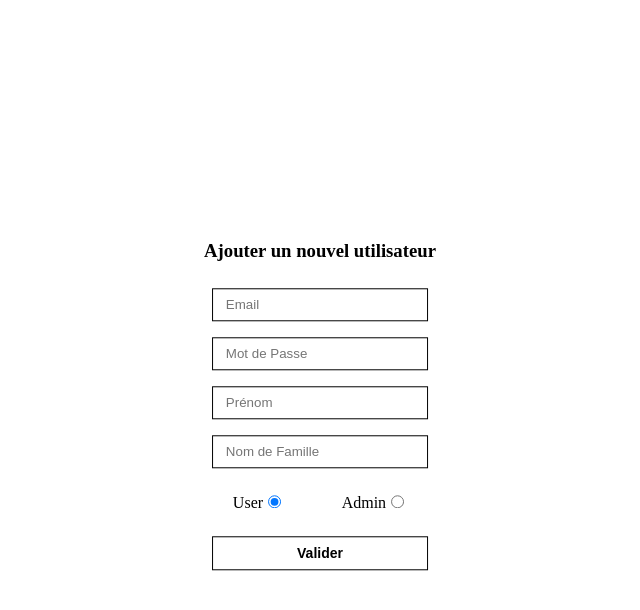
After one commit to Thibault-Camuset/simplon_blog, a PHP site: page /ajout-user.php in a window 1280 px wide. The commit adds this page. Shown: the top 610 px of the page, without its empty margins (320-960 px from the left). Run offline with PHP 8.4, Linux system fonts and the light colour scheme.

Commit message:
register user + debut login

```diff
--- /dev/null
+++ b/CSS/style.css
@@ -0,0 +1,143 @@
+
+/* Page d'accueil */
+
+#content-home {
+    position: absolute;
+    top: 50%;
+    left: 50%;
+    transform: translate(-50%, -50%);
+}
+
+#goto-login-form {
+    border: 1px black solid;
+    text-decoration:none;
+    padding:2vh 1vw;
+    color:black;
+    font-weight:bold;
+    font-size:16px;
+}
+
+#goto-login-form:hover {
+    background-color:black;
+    color:white;
+}
+
+/* Page de Login */
+
+#login-form {
+    position: absolute;
+    top: 50%;
+    left: 50%;
+    transform: translate(-50%, -50%);
+    display:flex;
+    flex-direction:column;
+}
+
+#user-register-submit {
+    border: 1px black solid;
+    padding:2vh 1vw;
+    background-color:white;
+    cursor:pointer;
+    font-weight:bold;
+    font-size:14px;
+}
+
+#user-register-submit:hover {
+    background-color:black;
+    color:white;
+}
+
+#goto-add-user {
+    border: 1px black solid;
+    text-decoration:none;
+    padding:2vh 1vw;
+    color:black;
+    font-weight:bold;
+    font-size:16px;
+}
+
+#goto-add-user:hover {
+    background-color:black;
+    color:white;
+}
+
+#input-username, #input-password {
+    margin:1vmin;
+    border:1px solid black;
+    padding:1vh 1vw;
+}
+
+#input-username:focus::placeholder, #input-password:focus::placeholder {
+    color:transparent;
+}
+
+#login-flex-row {
+    display:flex;
+    flex-direction:row;
+    justify-content:space-between;
+    margin-top:2vh;
+}
+
+#connect-title {
+    margin:auto;
+    margin-bottom:2vh;
+}
+
+
+
+
+/* Page Register */
+
+#add-user-form {
+    position: absolute;
+    top: 50%;
+    left: 50%;
+    transform: translate(-50%, -50%);
+    display:flex;
+    flex-direction:column;
+}
+
+
+#radio-register-role {
+    display:flex;
+    flex-direction:row;
+    justify-content:space-around;
+    margin: 2vh 0;
+}
+
+#user-email-input, #password-input, #firstname-input, #lastname-input {
+    margin:1vmin;
+    border:1px solid black;
+    padding:1vh 1vw;
+}
+
+#form-add-submit {
+    margin:1vmin;
+    border:1px solid black;
+    padding:1vh 0.5vw;
+    background-color:white;
+    font-weight:bold;
+    font-size:14px;
+}
+
+#form-add-submit:hover {
+    background-color:black;
+    color:white;
+}
+
+
+
+
+/* Page Validation Ajout Utilisateur */
+
+#user-added-finish {
+    position: absolute;
+    top: 50%;
+    left: 50%;
+    transform: translate(-50%, -50%);
+}
+
+#user-added-confirm {
+    font-size:18px;
+    font-weight:bold;
+}
--- /dev/null
+++ b/ajout-user.php
@@ -0,0 +1,35 @@
+<!DOCTYPE html>
+<html lang="en">
+<head>
+    <meta charset="UTF-8">
+    <meta name="viewport" content="width=device-width, initial-scale=1.0">
+    <title>Mon Blog</title>
+    <link rel="stylesheet" href="CSS/style.css">
+</head>
+<body>
+
+
+
+
+
+
+<form id="add-user-form" method="POST" action="PHP/userAdd.php">
+<h3>Ajouter un nouvel utilisateur</h3>
+<input type="text" id="user-email-input" name="user-email-input" placeholder="Email"/>
+<input type="text" id="password-input" name="password-input" placeholder="Mot de Passe"/>
+<input type="text" id="firstname-input" name="firstname-input" placeholder="Prénom"/>
+<input type="text" id="lastname-input" name="lastname-input" placeholder="Nom de Famille"/>
+
+<div id="radio-register-role">
+<label>User<input type="radio" id="normal-user" name="user-type-input" value="user" checked/></label>
+<label>Admin<input type="radio" id="admin-user" name="user-type-input" value="admin" /></label>
+</div>
+
+<input type="submit" id="form-add-submit" value="Valider"/>
+</form>
+
+
+
+
+</body>
+</html>
```
Also changed, not shown: PHP/userAdd.php (+10 -2 lines), index.php (+4 -13 lines), login.php (added, +24 -0 lines).
